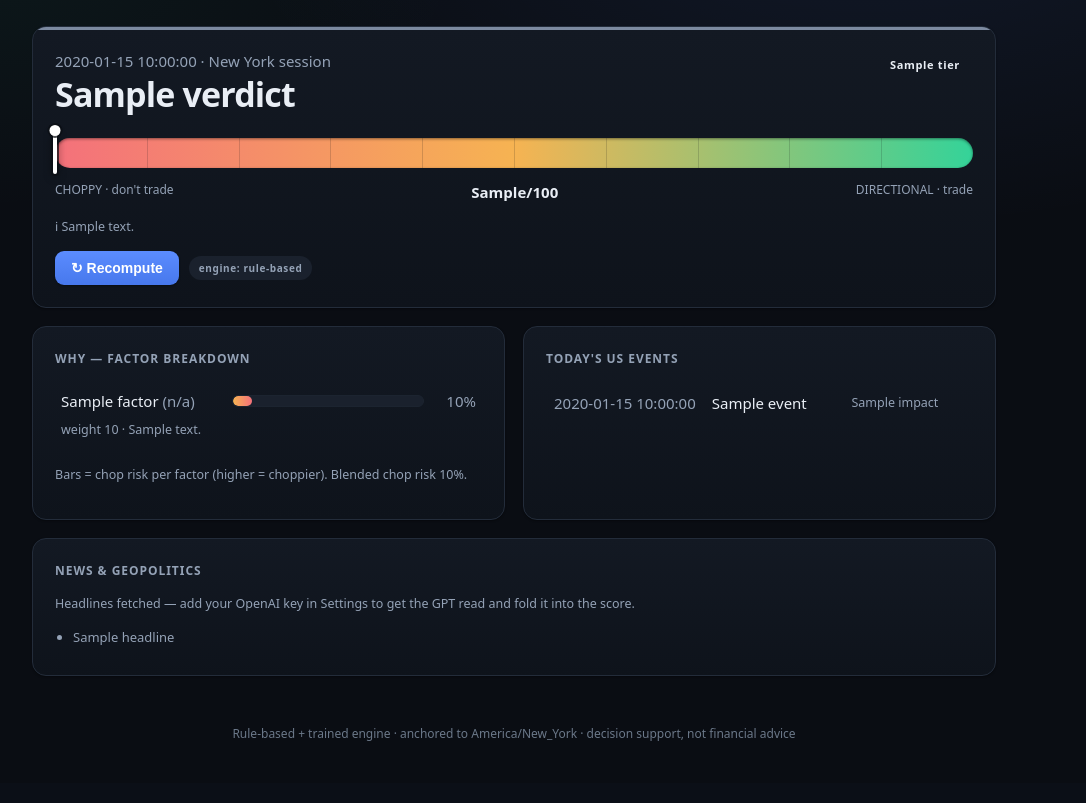
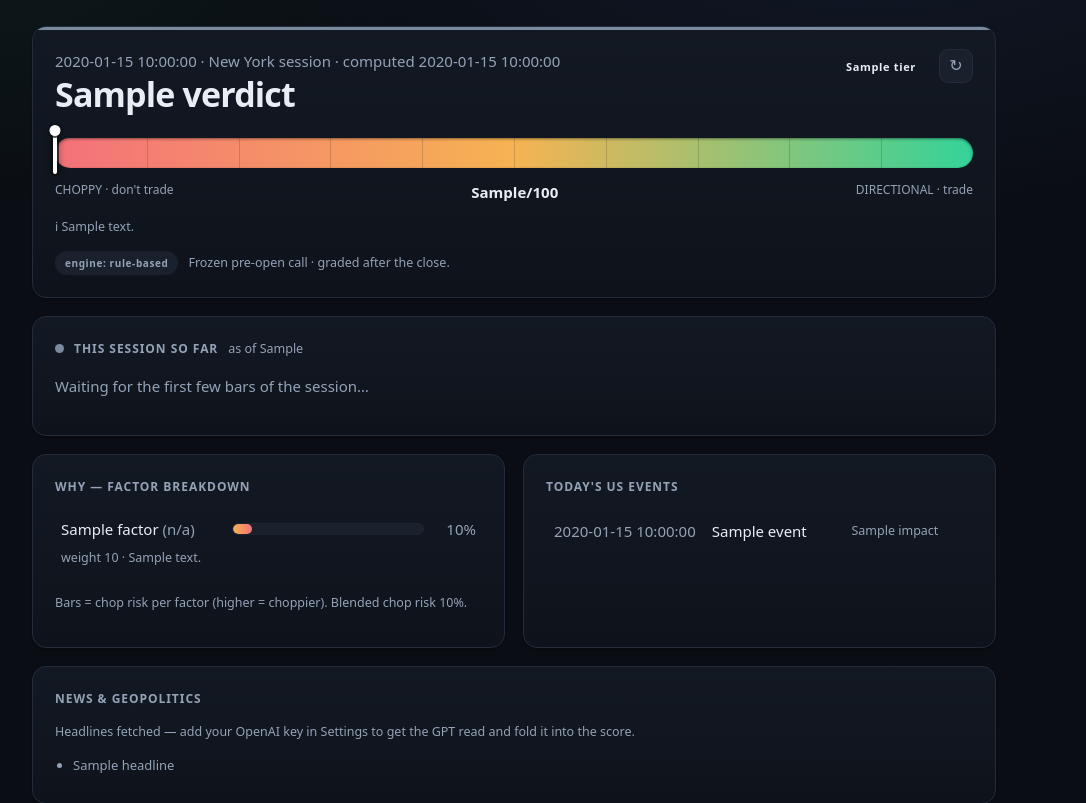
Before and after one commit to TheLedwog/volatility-scale, a FastAPI app: template app/web/templates/dashboard.html in a window 1280 px wide. Shown: the part 63-866 px from the top of the page, without its empty margins (126-1212 px from the left). Before the commit the page ends 804 px from the top, so only its background shows below. Run offline with FastAPI, Linux system fonts and the light colour scheme; the template is opened without the code that fills it: most values are stand-ins (such as "Sample title", 1, 10 or a date in 2020).

Commit message:
Freeze the morning verdict + add a live intraday session tracker
The dashboard conflated two ideas. Now they're separate:

- The morning verdict is explicitly a FROZEN pre-open call. Demoted the big
  "Recompute" button to a small icon refresh, and stamped the card with
  "computed HH:MM ET" so it reads as a once-a-day snapshot (a pre-commitment),
  not a live readout.
- New live tracker panel ("This session so far"): reads today's 9:30->now
  Kaufman Efficiency Ratio (same math as the post-close labeler), shows a live
  gauge + TRENDING/MIXED/CHOPPY badge + % move, and a one-line "is the morning
  call holding up or being challenged?" check. It updates intraday on its own
  (JS polls /live-panel every 2 min, only while the session is live; the server
  marks the fragment data-poll=1 only then). It never touches the frozen verdict.

Details:
- app/scoring/live.py: live_session() with a 60s yfinance bar cache and the
  call-vs-reality comparison; graceful pre_open / closed_day / waiting / error states.
- app/web/templates/_live.html: panel fragment (server-rendered + JS-polled).
- main.py: GET /live-panel endpoint + dashboard passes live + computed_at.
- app.js: self-stopping live poller. style.css: live panel + icon button styles.

```diff
--- a/app/main.py
+++ b/app/main.py
@@ -21,7 +21,15 @@ from .config import (
 from .db import init_db
 from .labeling.efficiency import run_labeling
 from .scoring.engine import run_prediction
-from .store import accuracy_summary, latest_model, latest_prediction, recent_history
+from .scoring.live import live_session
+from .store import (
+    accuracy_summary,
+    latest_model,
+    latest_prediction,
+    prediction_for,
+    recent_history,
+)
+from .timeutils import fmt_et, today_et
 
 BASE = Path(__file__).resolve().parent
 templates = Jinja2Templates(directory=str(BASE / "web" / "templates"))
@@ -66,6 +74,17 @@ def _startup() -> None:
         print(f"[startup] scheduler not started: {exc}")
 
 
+def _computed_at_str(pred: dict | None) -> str | None:
+    """Format a prediction's created_at as 'HH:MM ET' for the frozen-snapshot label."""
+    if not pred or not pred.get("created_at"):
+        return None
+    try:
+        from datetime import datetime
+        return fmt_et(datetime.fromisoformat(pred["created_at"]))
+    except (ValueError, TypeError):
+        return None
+
+
 def _display_state(pred: dict, cfg: dict) -> str:
     tier = pred["tier"]
     if tier in ("VETO", "CLOSED"):
@@ -85,10 +104,20 @@ def dashboard(request: Request):
     cfg = get_config()
     pred = latest_prediction()
     state = _display_state(pred, cfg) if pred else None
+    live = live_session(cfg, prediction_for(today_et().isoformat()))
     return templates.TemplateResponse(
         request, "dashboard.html",
-        {"pred": pred, "state": state, "cfg": cfg},
+        {"pred": pred, "state": state, "cfg": cfg, "live": live,
+         "computed_at": _computed_at_str(pred)},
     )
+
+
+@app.get("/live-panel")
+def live_panel(request: Request):
+    """Live intraday tracker fragment, polled by the dashboard while market is open."""
+    cfg = get_config()
+    live = live_session(cfg, prediction_for(today_et().isoformat()))
+    return templates.TemplateResponse(request, "_live.html", {"live": live})
 
 
 @app.post("/run-predict")
--- a/app/web/static/app.js
+++ b/app/web/static/app.js
@@ -47,4 +47,25 @@
       if (!window.confirm(f.getAttribute("data-confirm"))) e.preventDefault();
     });
   });
+
+  // --- live session tracker: refresh while the market is open ---------------
+  // The frozen morning verdict is never touched; only #live-panel updates. The
+  // server marks the fragment with data-poll="1" only during the live session,
+  // so polling starts and stops on its own.
+  var livePanel = document.getElementById("live-panel");
+  if (livePanel) {
+    var POLL_MS = 120000; // 2 min - intraday efficiency moves slowly; be gentle to yfinance
+    var shouldPoll = function () {
+      var m = livePanel.querySelector("[data-poll]");
+      return !!m && m.getAttribute("data-poll") === "1";
+    };
+    var schedule = function () { if (shouldPoll()) window.setTimeout(refresh, POLL_MS); };
+    var refresh = function () {
+      fetch("/live-panel")
+        .then(function (r) { return r.text(); })
+        .then(function (htmlFragment) { livePanel.innerHTML = htmlFragment; schedule(); })
+        .catch(function () { schedule(); });
+    };
+    schedule(); // only fires if the initial server render says we're live
+  }
 })();
--- a/app/web/static/style.css
+++ b/app/web/static/style.css
@@ -168,6 +168,34 @@ code {
 .btnrow { margin-top: 14px; display: flex; gap: 10px; flex-wrap: wrap; align-items: center; }
 form { margin: 0; }
 
+/* small, demoted icon button (e.g. the manual "recompute" refresh) */
+.hero-actions { display: flex; align-items: center; gap: 10px; }
+.btn-icon {
+  background: var(--card-2); color: var(--muted); border: 1px solid var(--line);
+  width: 34px; height: 34px; border-radius: 9px; font-size: 16px; line-height: 1;
+  cursor: pointer; transition: color .15s, border-color .15s;
+}
+.btn-icon:hover { color: var(--text); border-color: var(--accent); }
+.btn-icon:focus-visible { outline: none; box-shadow: var(--ring); }
+
+/* ---- live session tracker ------------------------------------------------ */
+.live-card .live-head { display: flex; align-items: center; gap: 10px; margin-bottom: 6px; }
+.live-card .live-head h2 { margin: 0; }
+.live-dot { width: 9px; height: 9px; border-radius: 50%; background: var(--grey); flex: none; }
+.live-dot.on { background: var(--green); animation: livePulse 1.8s infinite; }
+@keyframes livePulse {
+  0%   { box-shadow: 0 0 0 0 rgba(52,211,153,.5); }
+  70%  { box-shadow: 0 0 0 7px rgba(52,211,153,0); }
+  100% { box-shadow: 0 0 0 0 rgba(52,211,153,0); }
+}
+.callcheck {
+  padding: 10px 13px; border-radius: var(--radius-sm); font-size: 14px; margin: 12px 0 0;
+  border: 1px solid var(--line); background: var(--card-2);
+}
+.callcheck.holding    { color: var(--green); border-color: rgba(52,211,153,.35); background: rgba(52,211,153,.08); }
+.callcheck.challenged { color: var(--amber); border-color: rgba(246,179,82,.35); background: rgba(246,179,82,.08); }
+.callcheck.neutral    { color: var(--muted); }
+
 /* ---- factor table -------------------------------------------------------- */
 table { width: 100%; border-collapse: collapse; }
 .factors td { padding: 7px 6px; vertical-align: middle; }
--- /dev/null
+++ b/app/web/templates/_live.html
@@ -0,0 +1,35 @@
+{# Live intraday tracker fragment. Rendered inside #live-panel on the dashboard
+   and returned on its own by GET /live-panel for JS polling. #}
+<span data-poll="{{ 1 if live.state == 'live' else 0 }}" hidden></span>
+<div class="live-head">
+  <span class="live-dot {{ 'on' if live.state == 'live' else '' }}"></span>
+  <h2>This session so far</h2>
+  {% if live.as_of %}<span class="muted small">as of {{ live.as_of }}</span>{% endif %}
+</div>
+
+{% if live.state == 'pre_open' %}
+  <p class="muted">Session opens at {{ live.open_str }}. The live tracker starts once the market is open — your morning verdict above is locked in until then.</p>
+{% elif live.state == 'closed_day' %}
+  <p class="muted">No NY session today.</p>
+{% elif live.state == 'waiting' %}
+  <p class="muted">Waiting for the first few bars of the session…</p>
+{% elif live.state == 'error' %}
+  <p class="muted small">Live data unavailable right now: {{ live.error }}</p>
+{% else %}
+  <div class="gauge-wrap">
+    <div class="gauge"><div class="needle" style="left: {{ live.dq }}%"></div></div>
+    <div class="gauge-labels">
+      <span>CHOPPY · whippy</span>
+      <span class="score">efficiency {{ live.er }}</span>
+      <span>DIRECTIONAL · clean</span>
+    </div>
+  </div>
+  <p>
+    <span class="badge badge-{{ 'good' if live.label == 'TRENDING' else ('avoid' if live.label == 'CHOPPY' else 'mixed') }}">{{ live.label }} so far</span>
+    <span class="muted">move {{ '%+.2f'|format(live.pct_move) }}% · {{ live.bars }} bars{{ ' · session closed' if live.state == 'after_close' else '' }}</span>
+  </p>
+  {% if live.call_check %}
+    <p class="callcheck {{ live.call_check.tone }}">{{ live.call_check.text }}</p>
+  {% endif %}
+  <p class="muted small">Live read of today's 9:30→now efficiency (index data may be ~15&nbsp;min delayed). Your morning verdict stays frozen — this just tracks how it's playing out.</p>
+{% endif %}
--- a/app/web/templates/dashboard.html
+++ b/app/web/templates/dashboard.html
@@ -10,10 +10,15 @@
   <div class="card state-{{ state }}">
     <div class="verdict-row">
       <div>
-        <div class="muted">{{ pred.date }} · New York session</div>
+        <div class="muted">{{ pred.date }} · New York session{% if computed_at %} · <span title="Frozen pre-open call — graded after the close">computed {{ computed_at }}</span>{% endif %}</div>
         <h1 class="verdict">{{ pred.verdict }}</h1>
       </div>
-      <span class="badge badge-{{ state }}">{{ pred.tier }}</span>
+      <div class="hero-actions">
+        <span class="badge badge-{{ state }}">{{ pred.tier }}</span>
+        <form method="post" action="/run-predict" title="Re-run the pre-open call (only needed if data was stale)">
+          <button class="btn-icon" type="submit" aria-label="Recompute prediction">↻</button>
+        </form>
+      </div>
     </div>
 
     {% if pred.tier == 'VETO' %}
@@ -41,10 +46,12 @@
     {% if pred.features.model_note %}<p class="muted small">ℹ {{ pred.features.model_note }}</p>{% endif %}
 
     <div class="btnrow">
-      <form method="post" action="/run-predict"><button class="btn">↻ Recompute</button></form>
       <span class="badge badge-sm">engine: {{ 'trained model' if pred.features.breakdown_kind == 'model' else 'rule-based' }}</span>
+      <span class="muted small">Frozen pre-open call · graded after the close.</span>
     </div>
   </div>
+
+  <div id="live-panel" class="card live-card">{% include "_live.html" %}</div>
 
   <div class="grid">
     <div class="card">
```
Also changed, not shown: app/scoring/live.py (added, +119 -0 lines).
